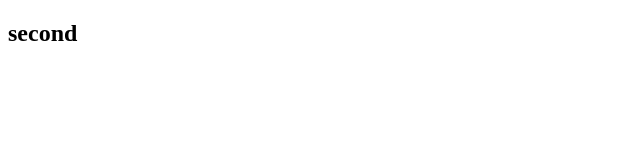
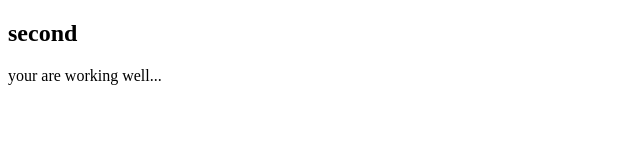
Before and after one commit to khalidjan19791-cyber/first-git-pro, a plain HTML site: page second.html in a window 1280 px wide. Shown: the whole page, without its empty margins (0-640 px from the left). Drawn offline with Linux system fonts and the light colour scheme.

Commit message:
changes save

```diff
--- a/second.html
+++ b/second.html
@@ -7,5 +7,6 @@
   </head>
   <body>
     <h2>second</h2>
+    <p>your are working well...</p>
   </body>
 </html>
```
